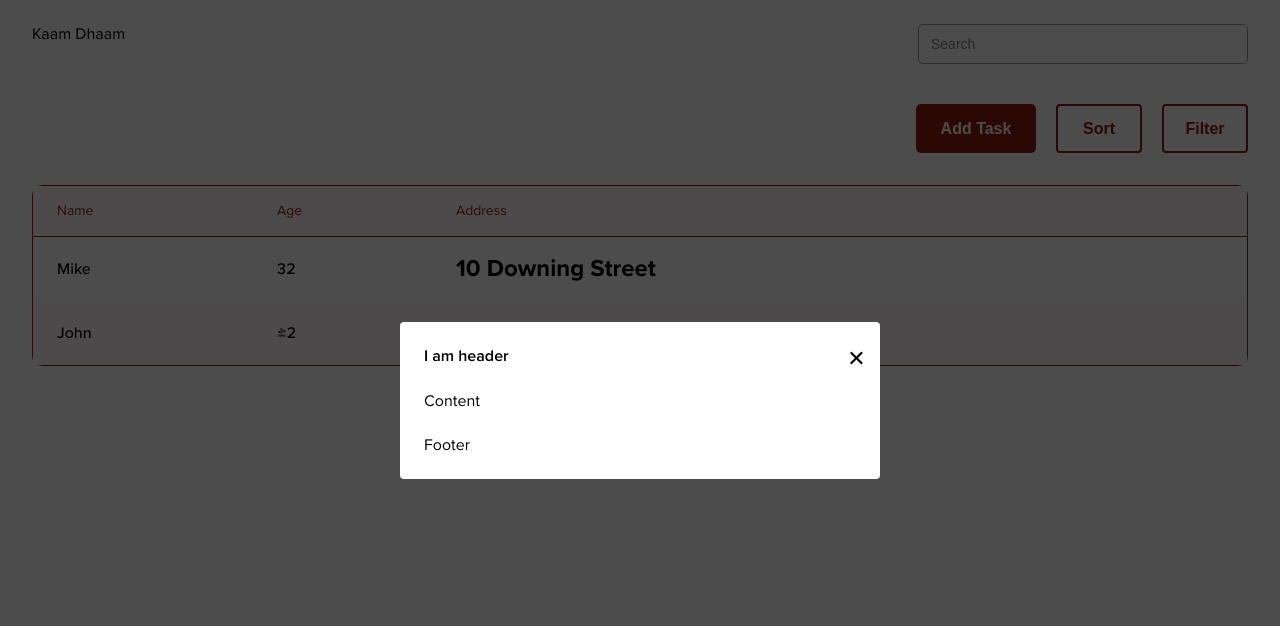
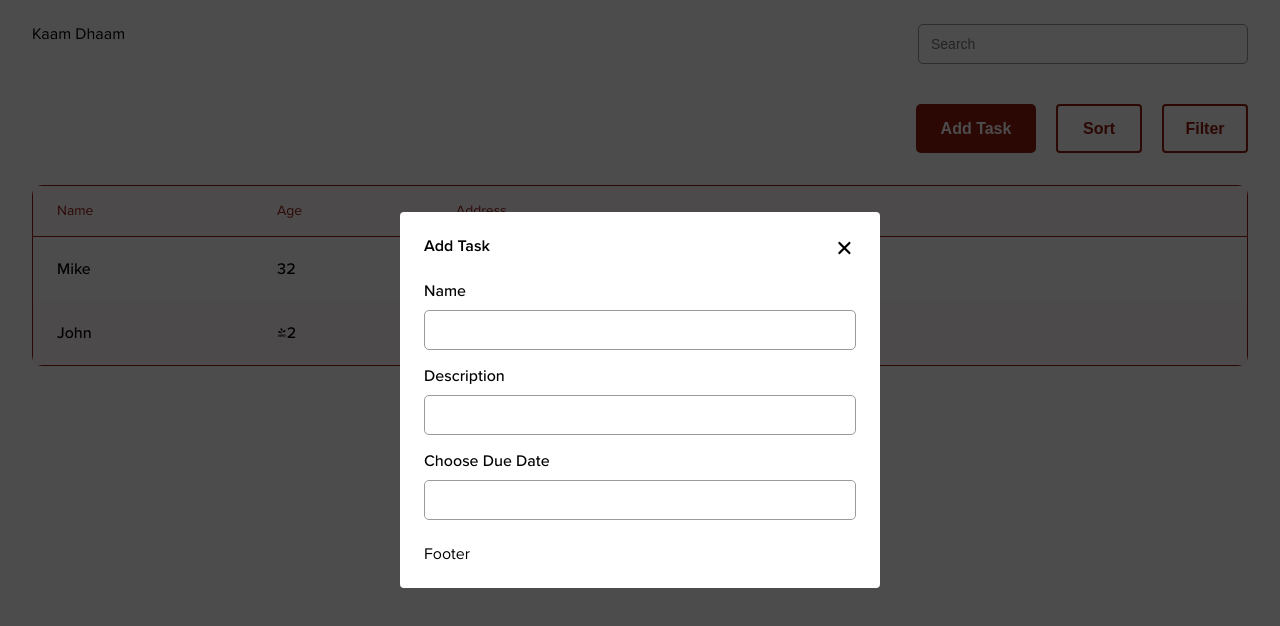
Before and after one commit to ash123mani/kaam-dhaam, a Next.js app: page / in a window 1280 px wide. Shown: the top 626 px of the page. Built offline with nearby package versions, Linux system fonts and the light colour scheme.

Commit message:
updated the modal close button and added lable to input field

```diff
--- a/src/app/page.module.css
+++ b/src/app/page.module.css
@@ -15,6 +15,12 @@
   margin-top: 32px;
 }
 
+.tasksListContent {
+  display: flex;
+  flex-direction: column;
+  gap: 16px;
+}
+
 
 @media (max-width: 600px) {
   .page {
--- a/src/app/page.tsx
+++ b/src/app/page.tsx
@@ -6,6 +6,7 @@ import { TasksActionBar } from "@/app/components/tasks-action-bar";
 import { Table, TableProps } from "@/shared/table/table";
 import { Modal } from "@/shared/modal";
 import { useState } from "react";
+import { Input } from "@/shared/input";
 
 
 export default function Home() {
@@ -21,8 +22,14 @@ export default function Home() {
         </div>
         {showModal &&
             <Modal onClose={() => setShowModal(false)}>
-              <Modal.Header>I am header</Modal.Header>
-              <Modal.Content>Content</Modal.Content>
+              <Modal.Header>Add Task</Modal.Header>
+              <Modal.Content>
+                <div className={styles.tasksListContent}>
+                  <Input label="Name" name="name" />
+                  <Input label="Description" name="description" />
+                  <Input label="Choose Due Date" name="dueDate" />
+                </div>
+              </Modal.Content>
               <Modal.Footer>Footer</Modal.Footer>
             </Modal>
         }
--- a/src/shared/input/input.module.css
+++ b/src/shared/input/input.module.css
@@ -1,11 +1,22 @@
+.kdInputWrapper {
+    display: flex;
+    flex-direction: column;
+}
+
 .kdInput {
     padding: 8px 0 8px 12px;
     height: 40px;
     border: 1px solid #9B9B9B;
     border-radius: 5px;
     color: #9B9B9B;
+    width: 100%;
+}
+
+.kdInputLabel {
+    margin-bottom: 8px;
 }
 
 .kdInput:focus {
     outline: none;
+    width: inherit;
 }
--- a/src/shared/input/input.tsx
+++ b/src/shared/input/input.tsx
@@ -4,10 +4,15 @@ import styles from './input.module.css'
 
 interface InputProps extends HTMLProps<HTMLInputElement> {
   icon?: ReactNode;
+  name: string;
 }
 
 export function Input({ width, ...restProps }: InputProps) {
+  const { label, name } = restProps;
   return (
-    <input className={`${styles.kdInput} font-regular`}  style={{ width }} {...restProps} />
+    <div className={styles.kdInputWrapper}>
+      {label &&  <label htmlFor={name} className={`${styles.kdInputLabel} font-medium`}>{label}</label>}
+      <input className={`${styles.kdInput} font-regular`} id={name} style={{ width }} {...restProps} />
+    </div>
   )
 }
--- a/src/shared/modal/modal.module.css
+++ b/src/shared/modal/modal.module.css
@@ -22,7 +22,7 @@
 .modalCloseIcon {
     position: absolute;
     top: 24px;
-    right: 12px;
+    right: 24px;
     cursor: pointer;
 }
 
```
